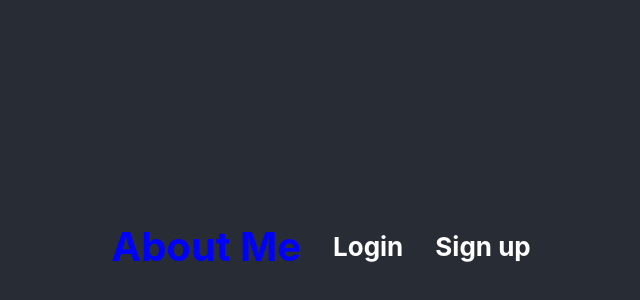
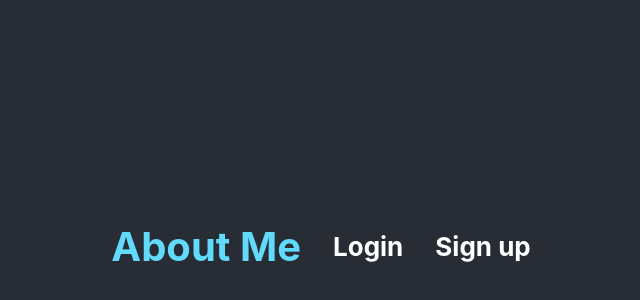
Before and after one commit to Katherinf/Portfolio, a React (Create React App) app: page / in a window 1280 px wide. Shown: the part 154-454 px from the top of the page, without its empty margins (319-959 px from the left). Built offline with nearby package versions, Linux system fonts and the light colour scheme.

Commit message:
Change color

```diff
--- a/src/Navbar/Navbar.css
+++ b/src/Navbar/Navbar.css
@@ -4,7 +4,7 @@
     justify-content: space-between;
   }
   .MFlix h2 {
-    color: blue;
+    color: #61dafb;
     font-size: 2.5rem;
 
   }
```
